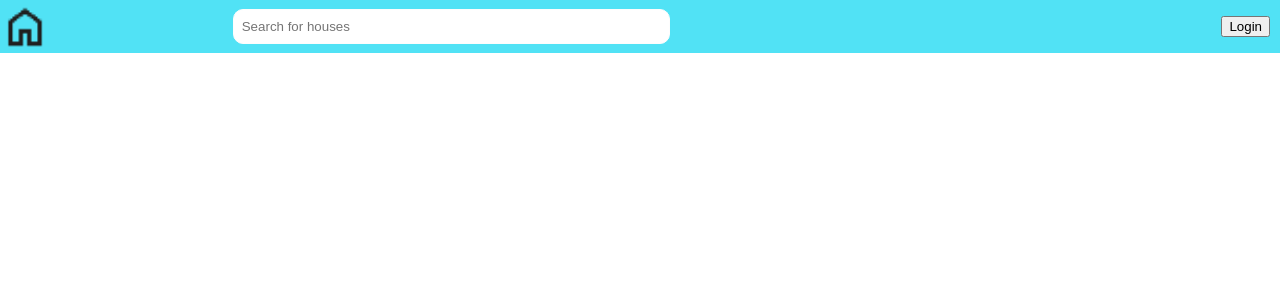
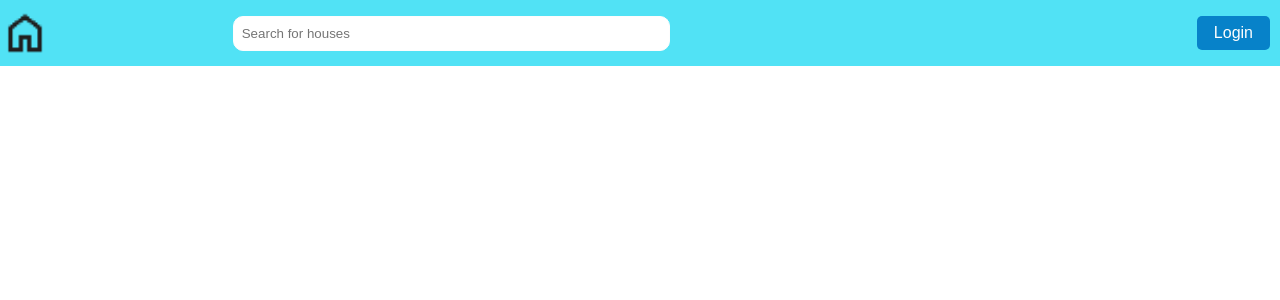
Before and after one commit to AmiraliAlizade/BASH, a React (Vite) app: page / in a window 1280 px wide. Shown: the top 300 px of the page. Built offline with nearby package versions, Linux system fonts and the light colour scheme.

Commit message:
Still working on navbar

```diff
--- a/src/components/navbar/Navbar.css
+++ b/src/components/navbar/Navbar.css
@@ -58,3 +58,19 @@ body{
     margin-right: 10px;
     list-style: none;
 }
+
+.login-button{
+  cursor: pointer;
+  border-radius: 5px;
+  padding-inline: 17px;
+  padding-block: 8px;
+  border: none;
+  background-color: rgb(7, 130, 201);
+  color: rgb(253, 253, 253);
+  font-size: medium;
+}
+
+.login-button:hover{
+  transform: scale(1.1);
+  transition: all 0.3s;
+}
--- a/src/components/navbar/Navbar.jsx
+++ b/src/components/navbar/Navbar.jsx
@@ -18,7 +18,7 @@ export default function Navbar() {
         </div>
         <div className="navbar-links">
           <ul>
-            <li><button>Login</button></li>
+            <li><button className="login-button">Login</button></li>
           </ul>
         </div>
       </div>
```
